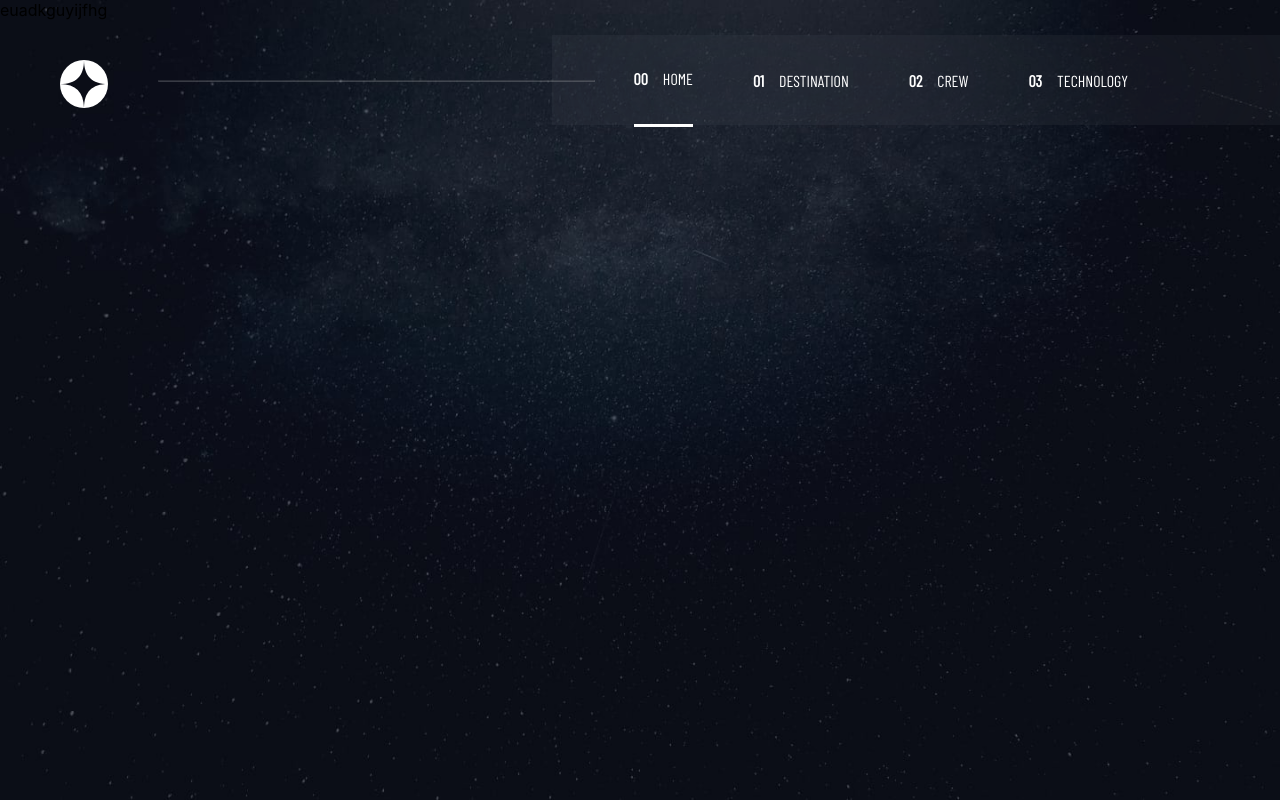
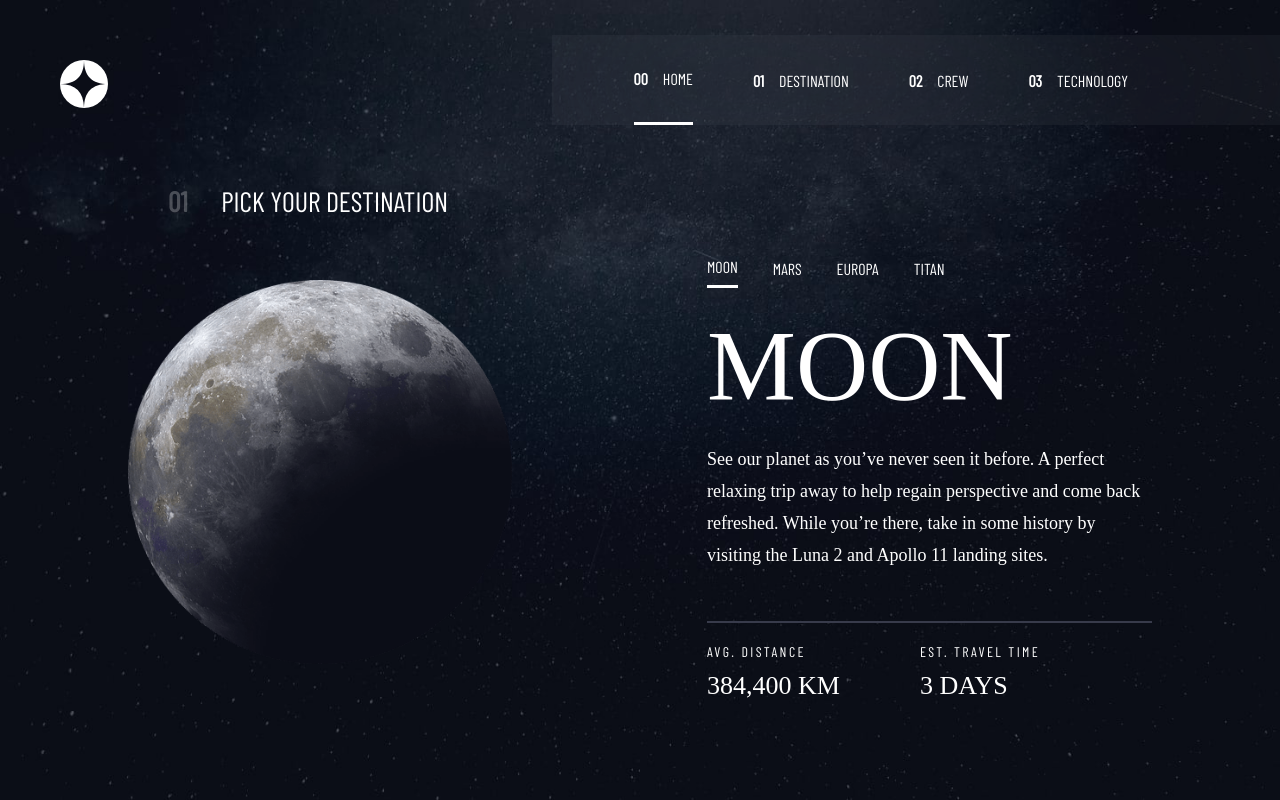
Before and after one commit to wrongbyte/space-site, a React (Create React App) app: page /destination in a window 1280 px wide. Built offline with nearby package versions, Linux system fonts and the light colour scheme.

Commit message:
destination static layout

```diff
--- a/src/index.css
+++ b/src/index.css
@@ -1,5 +1,6 @@
 body {
   margin: 0;
+  height: 100%;
   font-family: -apple-system, BlinkMacSystemFont, 'Segoe UI', 'Roboto', 'Oxygen',
     'Ubuntu', 'Cantarell', 'Fira Sans', 'Droid Sans', 'Helvetica Neue',
     sans-serif;
--- a/src/pages/Destination.tsx
+++ b/src/pages/Destination.tsx
@@ -1,10 +1,38 @@
 import './destination.css';
+import destImage from '../assets/destination/image-moon.png'
 export default function Destination() {
     return (
         <main className="destination">
-                <div>
-                    euadkguyijfhg
+            <span className='pick-destination'><span className='destination-number'>01</span> PICK YOUR DESTINATION</span>
+
+            <img src={destImage} className='destination-image'></img>
+
+            <section className='destination-info'>
+                <nav className='destination-nav'>
+                    <span className='nav-item active-destination'>MOON</span>
+                    <span className='nav-item'>MARS</span>
+                    <span className='nav-item'>EUROPA</span>
+                    <span className='nav-item'>TITAN</span>
+                </nav>
+
+                <span className='destination-name'>MOON</span>
+                <p className='destination-description'>See our planet as you’ve never seen it before. A perfect relaxing trip away to help regain perspective and come back refreshed. While you’re there, take in some history by visiting the Luna 2 and Apollo 11 landing sites.</p>
+
+                <hr className='dest-line'/>
+
+                <div className='destination-time'>
+                    <div>
+                        <p className='destination-time-title'>avg. distance</p>
+                        <p className='destination-time-info'>384,400 km</p>
+                    </div>
+                    <div>
+                        <p className='destination-time-title'>Est. travel time</p>
+                        <p className='destination-time-info'>3 days</p>
+                    </div>
+                    <div></div>
                 </div>
+
+            </section>
         </main>
     )
 }
--- a/src/pages/destination.css
+++ b/src/pages/destination.css
@@ -4,11 +4,129 @@
     --mobile-destination-image: url('../assets/destination/background-destination-mobile.jpg');
 }
 
+/* * { border: 1px solid red; } */
+
+* {
+    margin: 0px;
+    /* border: 0px; */
+    padding: 0px;
+    max-width: 100%;
+    box-sizing: border-box;
+    -webkit-font-smoothing: subpixel-antialiased;
+}
+
 .destination {
     background: var(--desktop-destination-image) no-repeat;
     background-size: cover;
     background-position: center;
+    background-attachment: fixed;
+    min-height: 100%;
     height: 100vh;
     margin: 0;
     width: 100vw;
+    color: white;
+    bottom:0px;
 }
+
+.pick-destination {
+    position: absolute;
+    top: 23vh;
+    font-family: 'Barlow Condensed', sans-serif;
+    font-size: 28px;
+    margin-left: 168px;
+}
+
+.destination-number {
+    font-family: 'Barlow Condensed', sans-serif;
+    font-size: 28px;
+    font-weight: bold;
+    margin-right: 28px;
+    opacity: 0.25;
+}
+
+.destination-info {
+    position: absolute;
+    right: 10vw;
+    bottom: 10vh;
+    width: 445px;
+    height: 472px;
+}
+
+.destination-nav {
+    text-transform: uppercase;
+    font-family: 'Barlow Condensed', sans-serif;
+    font-size: 16px;
+    display: flex;
+    gap: 35px;
+    height: 40px;
+}
+
+.active-destination {
+    border-bottom: 3px solid white;
+}
+
+.nav-item-destination {
+    display: flex;
+    align-items: center;
+    height: 100%;
+}
+
+.destination-name {
+    text-transform: uppercase;
+    display: inline-block;
+    margin-top: 20px;
+    font-family: Bellefair;
+    font-style: normal;
+    font-weight: normal;
+    font-size: 100px;
+    line-height: 115px;
+}
+
+.destination-description {
+    margin-top: 20px;
+    margin-bottom: 50px;
+    font-family: Barlow;
+    font-style: normal;
+    font-weight: normal;
+    font-size: 18px;
+    line-height: 32px;
+}
+
+.dest-line {
+    background-color: #383B4B;
+    height: 2px;
+    border: 0;
+}
+
+.destination-time {
+    text-transform: uppercase;
+    margin-top: 20px;
+    display: flex;
+    gap: 80px;
+}
+
+.destination-time-title {
+    font-family: Barlow Condensed;
+    font-style: normal;
+    font-weight: normal;
+    font-size: 14px;
+    line-height: 17px;
+    letter-spacing: 2.3625px;
+}
+
+.destination-time-info {
+    margin-top: 10px;
+    font-family: Bellefair;
+    font-style: normal;
+    font-weight: normal;
+    font-size: 26px;
+    line-height: 32px;
+}
+
+.destination-image {
+    position: absolute;
+    left: 10vw;
+    top: 35vh;
+    width: 30vw;
+    height: 30vw;
+}
```
